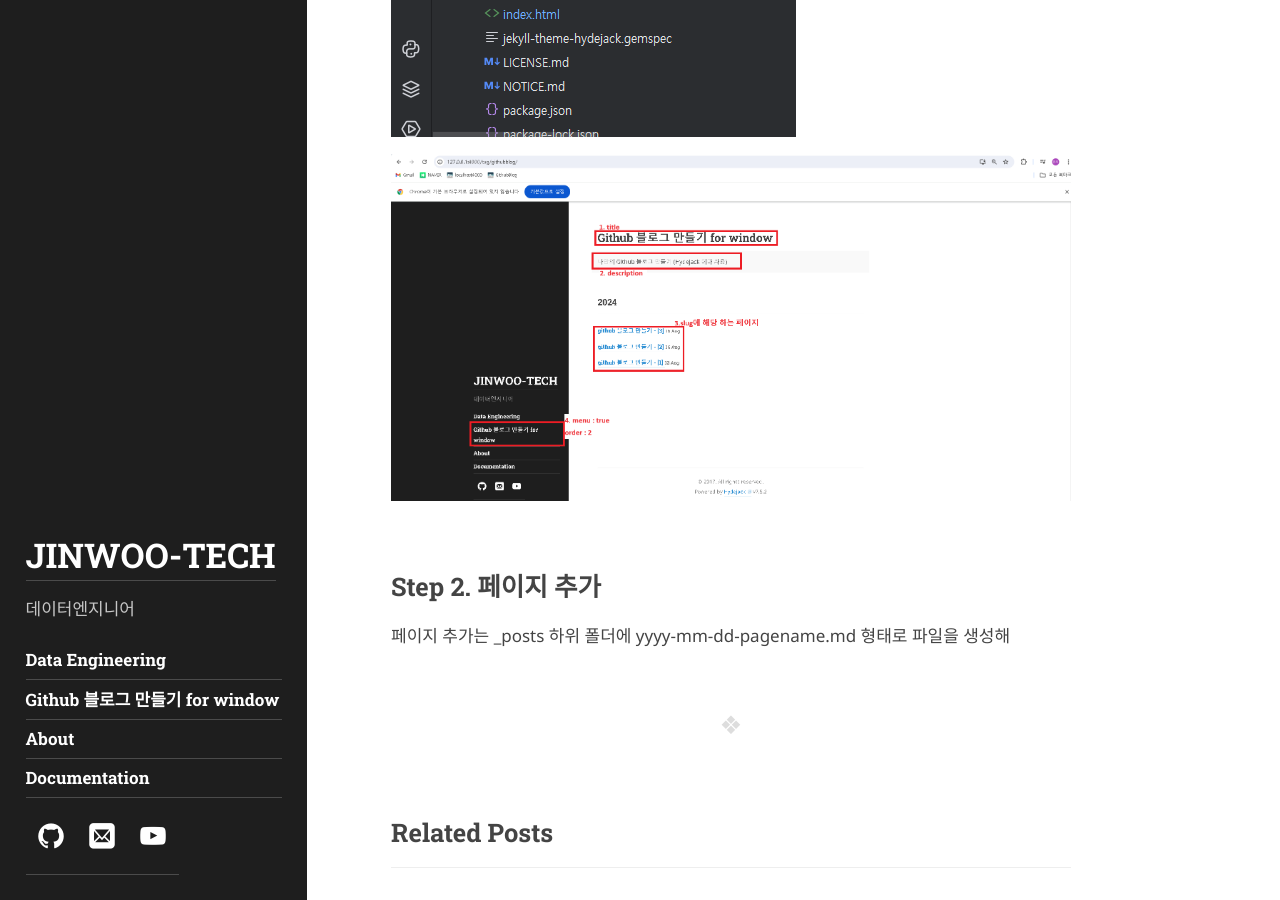
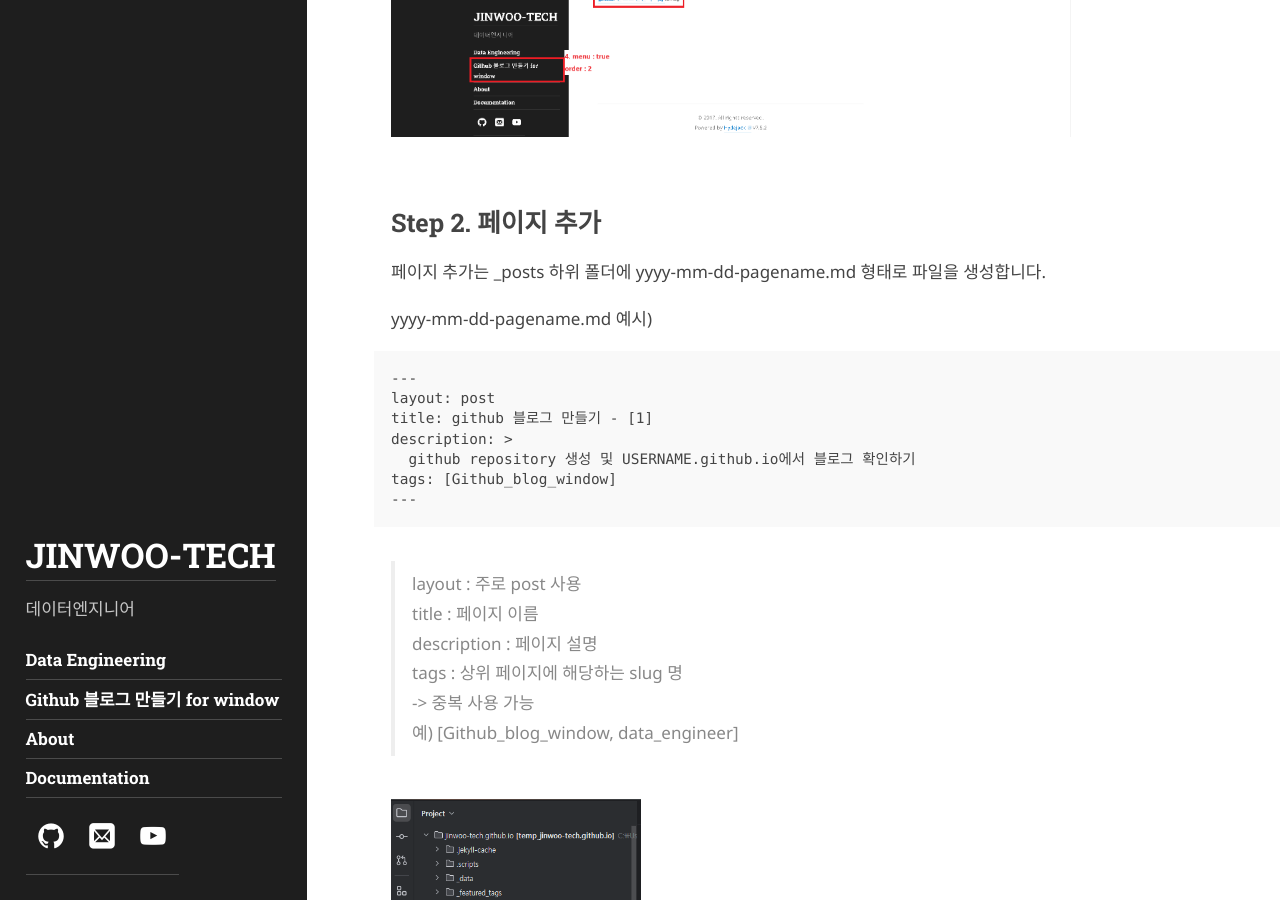
Before and after one commit to JINWOO-TECH/jinwoo-tech.github.io, a Jekyll site: the page built from _posts/2024-08-16-githubblog3.md, in a window 1280 px wide and 900 px high, scrolled down 1878 px. Built offline with Jekyll 4.4.1, drawn with Linux system fonts in a browser that asks for light colours; some web fonts are replaced; some of the changed text lies outside the part shown.

Commit message:
github3 end

````diff
--- a/_posts/2024-08-16-githubblog3.md
+++ b/_posts/2024-08-16-githubblog3.md
@@ -14,7 +14,7 @@ tags: [Github_blog_window]
 가장 중요한 것은 menu 값을 true 설정하는 것 입니다. true로 설정해야 사이드 메뉴에 나옵니다
 <br><br>
 
-예시)
+*.md 예시)
 ```
 ---
 layout: list
@@ -34,8 +34,34 @@ description: >
 > description : 사이드바 메뉴 설명
 
 <br>
-<img src = '/assets/img/20240819featuredtags.png'>
+<img src = '/assets/img/20240819featuredtags.png' style="height:500px;">
 <img src = '/assets/img/20240816sidebarmenudescription.png'>
 
 <h2>Step 2. 페이지 추가</h2>
-페이지 추가는 _posts 하위 폴더에 yyyy-mm-dd-pagename.md 형태로 파일을 생성해
+페이지 추가는 _posts 하위 폴더에 yyyy-mm-dd-pagename.md 형태로 파일을 생성합니다.
+
+yyyy-mm-dd-pagename.md 예시)
+```
+---
+layout: post
+title: github 블로그 만들기 - [1]
+description: >
+  github repository 생성 및 USERNAME.github.io에서 블로그 확인하기
+tags: [Github_blog_window]
+---
+```
+> layout : 주로 post 사용 <br>
+> title : 페이지 이름 <br>
+> description : 페이지 설명 <br>
+> tags : 상위 페이지에 해당하는 slug 명 <br>
+> -> 중복 사용 가능 <br>
+> 예) [Github_blog_window, data_engineer]
+
+<br>
+<img src = '/assets/img/20240819postfolder.png' style="height:500px;">
+<img src = '/assets/img/20240819postpagedesciption.png'>
+
+
+
+<h1> Next >></h1>
+다음번에는 페이지를 생성할 때 자주 쓰는 markdown 문법들을 소개하겠습니다.
````
Also changed, not shown: assets/img/20240819postfolder.png (added), assets/img/20240819postpagedesciption.png (added).
